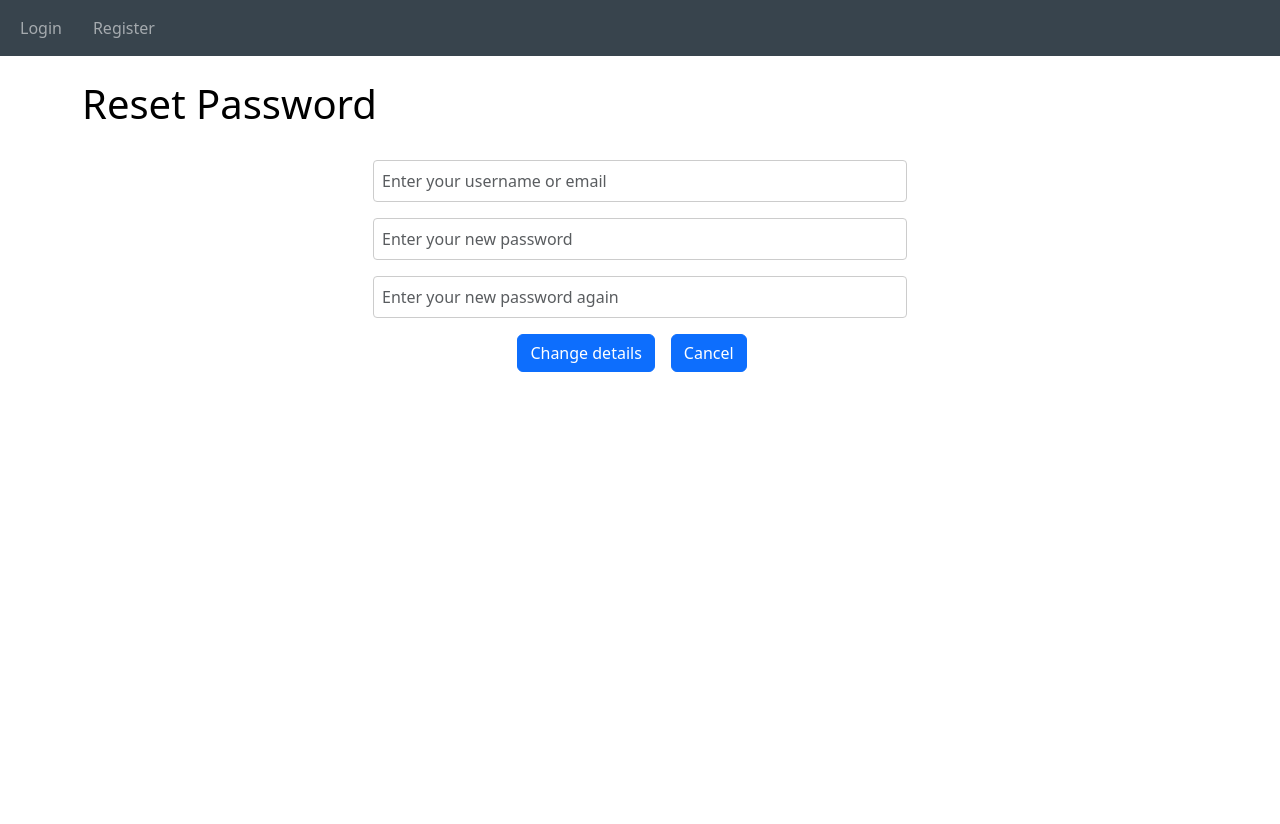
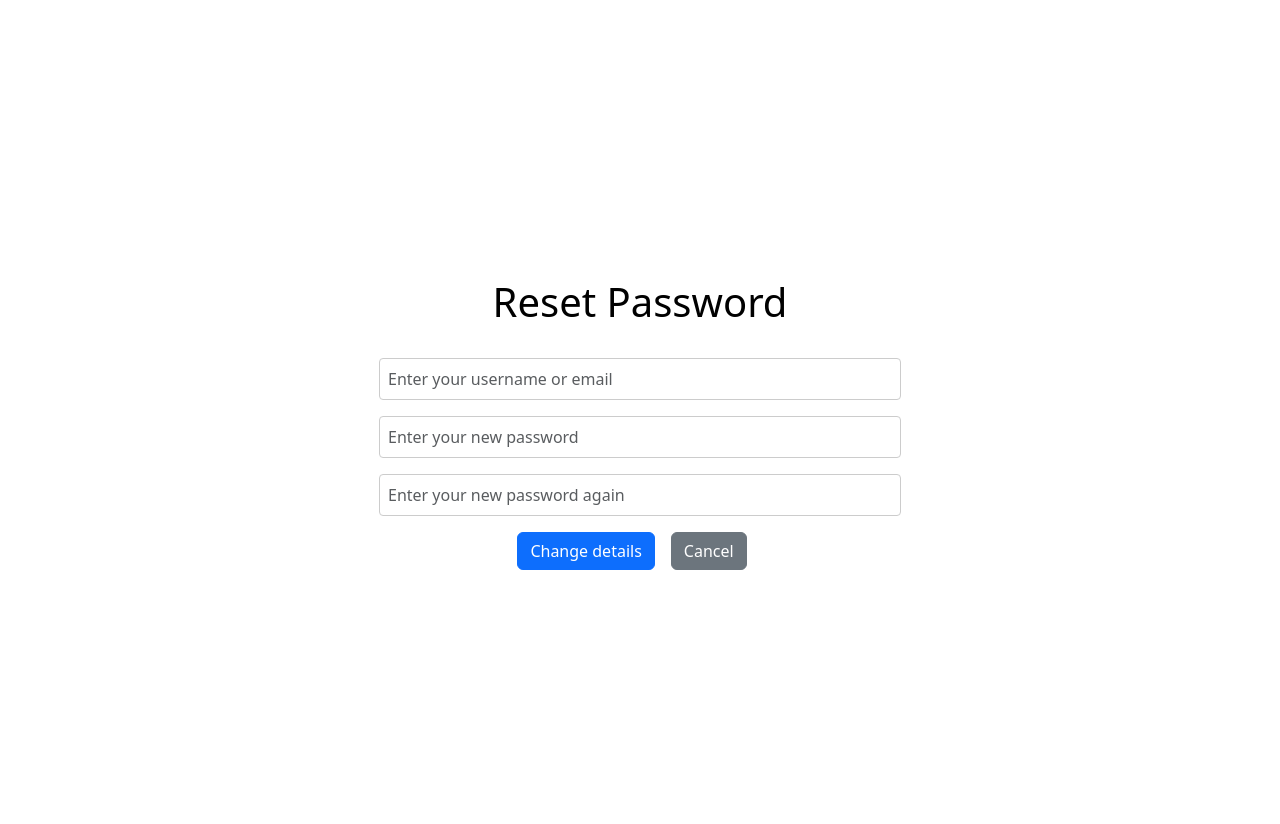
Before and after one commit to DeObjectifOne/CS-code, a Python web app: template Coding time!/website/templates/reset_password.html in a window 1280 px wide. Before the commit the page ends 372 px from the top, so only its background shows below. Run offline with Jinja, Linux system fonts and the light colour scheme; the template is opened without the code that fills it, so the values that code supplies are empty; some libraries are stand-ins or nearby versions.

Commit message:
Update reset_password.html

```diff
--- a/Coding time!/website/templates/reset_password.html
+++ b/Coding time!/website/templates/reset_password.html
@@ -2,21 +2,28 @@
 
 {% block content %}
 
-<br>
-
-<h1>Reset Password</h1>
+<style>
+    .navbar {
+        display: none;
+    }
+</style>
 
 <br>
 
 <!--container class used to keep the input box in the margins-->
 <!--gives the input box consistency when adjusting for screen size-->
-<div class="container">
+<div class="container d-flex justify-content-center align-items-center vh-100">
     <!--used to align the box horizontally in the center-->
     <!--the grid system is used to help with this-->
-    <div class="row justify-content-center">
+    <div class="row justify-content-center w-100">
         <!--'col-md-6' defines how large an input box will be-->
         <!--The max is 12, so the box takes 6 out of 12 boxes in the grid system-->
         <div class="col-md-6">
+
+            <h1 align="center">Reset Password</h1>
+
+            <br>
+
             <form
                 method="POST"
                 action="{{ url_for('auth.reset_password') }}">
@@ -64,8 +71,9 @@
                         Change details
                     </button>
                     <button
+                        type="button"
                         onclick="history.back()"
-                        class="btn btn-primary mx-3">
+                        class="btn btn-secondary mx-3">
                         Cancel
                     </button>
                 </div>
```
